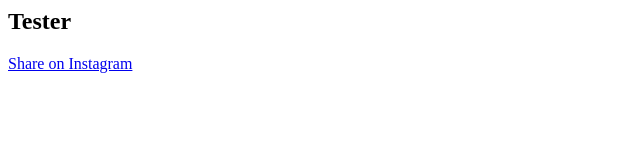
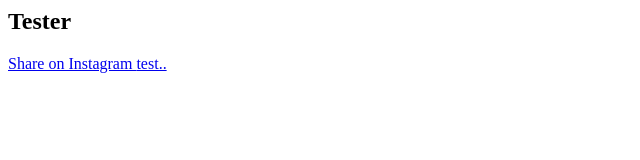
Before and after one commit to mafunes/examplemvp, a plain HTML site: page index.html in a window 1280 px wide. Shown: the full height of the page, 0-640 px from the left. Drawn offline with Linux system fonts and the light colour scheme.

Commit message:
Update index.html

```diff
--- a/index.html
+++ b/index.html
@@ -1,2 +1,4 @@
 <h2>Tester</h2><a
 href="intent://media?id=test#Intent;scheme=instagram;package=com.instagram.android;S.browser_fallback_url=https%3A%2F%2Fwww.google.com.ar%2F;end"> Share on Instagram </a>
+
+<a href="instagram://user?username=untitled.tiff">test..</a>
```
